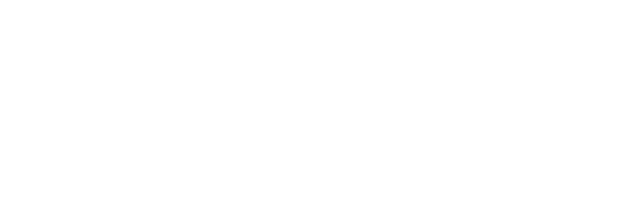
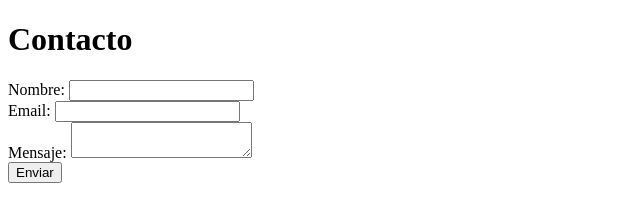
Before and after one commit to carlosmiguelcabrera/Formulario_Contacto, a plain HTML site: page index.html in a window 1280 px wide. Shown: the whole page, without its empty margins (0-640 px from the left). Drawn offline with Linux system fonts and the light colour scheme.

Commit message:
Update index.html

```diff
--- a/index.html
+++ b/index.html
@@ -9,6 +9,23 @@
     <link rel="stylesheet" href="">
   </head>
   <body>
-
+    <div class="container">
+      <h1>Contacto</h1>
+      <form>
+        <div class="form-group">
+          <label for="nombre">Nombre:</label>
+          <input type="text" id="nombre" name="nombre" required>
+        </div>
+        <div class="form-group">
+          <label for="email">Email:</label>
+          <input type="email" id="email" name="email" required>
+        </div>
+        <div class="form-group">
+          <label for="mensaje">Mensaje:</label>
+          <textarea id="mensaje" name="mensaje" required></textarea>
+        </div>
+        <button type="submit">Enviar</button>
+      </form>
+    </div>
   </body>
 </html>
```
